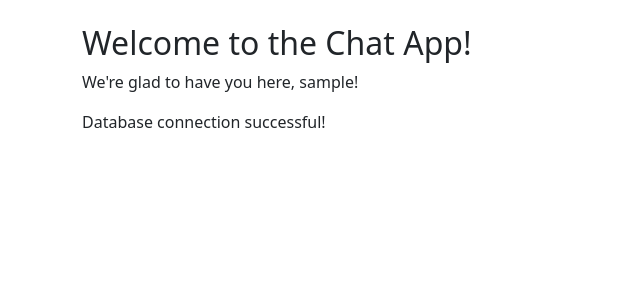
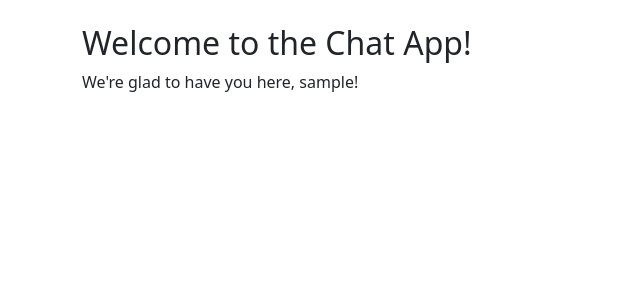
Before and after one commit to Abh3shek/chat-app, a PHP site: page / in a window 1280 px wide. Shown: the part 56-356 px from the top of the page, without its empty margins (0-640 px from the left). Run offline with PHP 8.4, Linux system fonts and the light colour scheme; the visitor is signed in with stand-in values (Sample User, id 1).

Commit message:
Added user authentication and authorization

```diff
--- a/public/index.php
+++ b/public/index.php
@@ -14,7 +14,6 @@ session_start();  // Start session to check if the user is logged in
     <!-- If the user is logged in -->
     <h2>Welcome to the Chat App!</h2>
     <p>We're glad to have you here, <?php echo htmlspecialchars($_SESSION['username']); ?>!</p>
-    <p>Database connection successful!</p>
   <?php else: ?>
     <!-- If the user is not logged in -->
     <p>Please <a href="login.php" class="link-primary link-offset-2 link-underline-opacity-25 link-underline-opacity-100-hover">sign ip</a>
```
